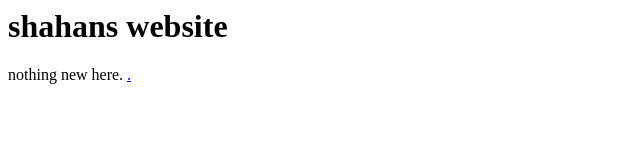
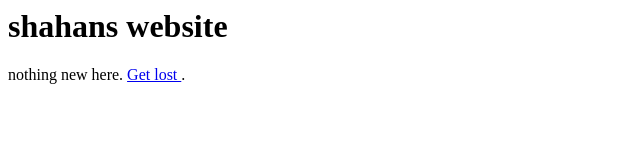
Before and after one commit to abdullahshahan/abdullahshahan.github.io, a plain HTML site: page page2.html in a window 1280 px wide. Shown: the full height of the page, 0-640 px from the left. Drawn offline with Linux system fonts and the light colour scheme.

Commit message:
Update page2.html

```diff
--- a/page2.html
+++ b/page2.html
@@ -4,6 +4,6 @@
 </head>
 <body>
 <h1>shahans website</h1>
-  <p> nothing new here. <a href="/"</a>.</p>
+  <p> nothing new here. <a href="/">Get lost </a>.</p>
 </body>
 </html>
```
